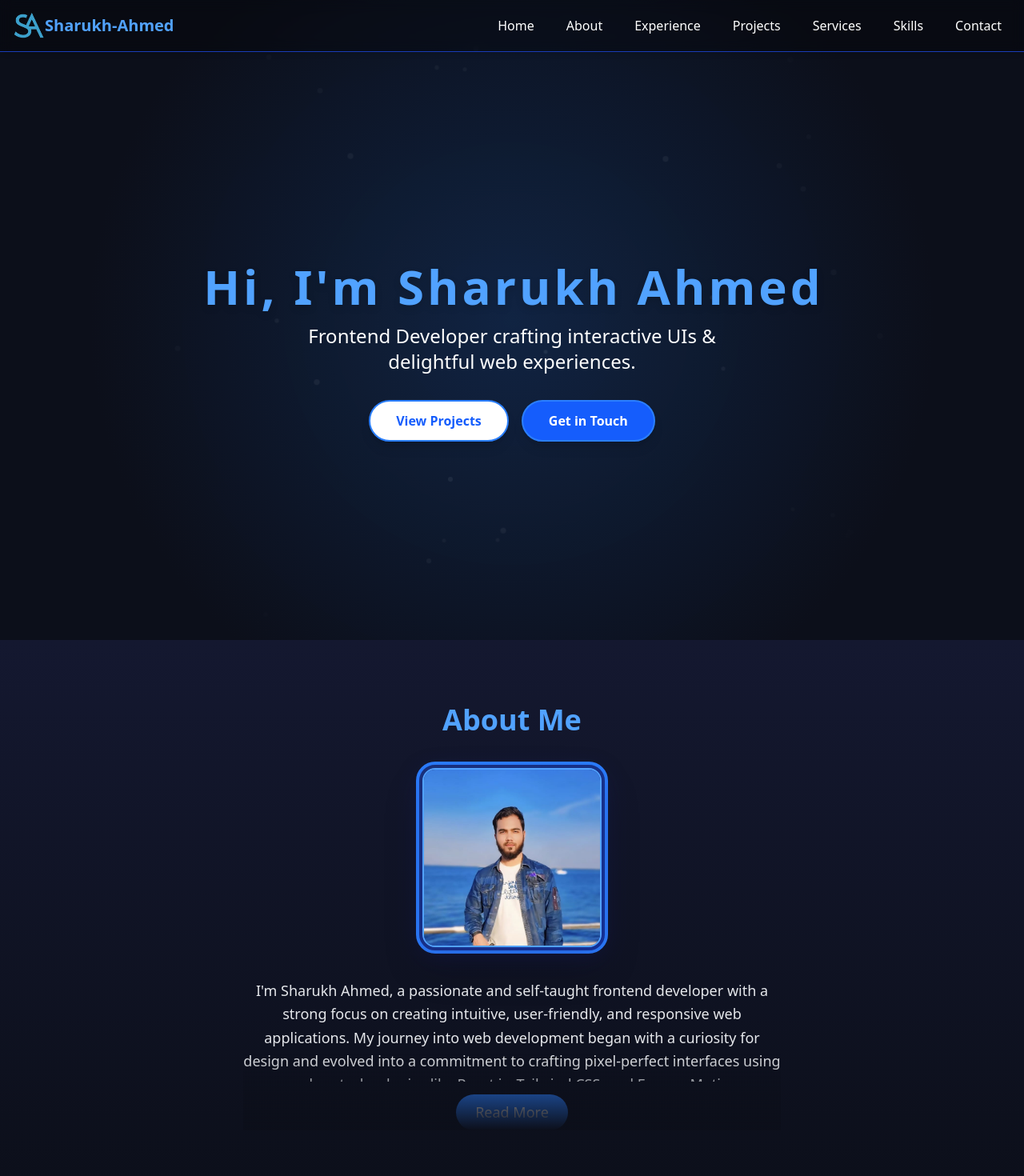
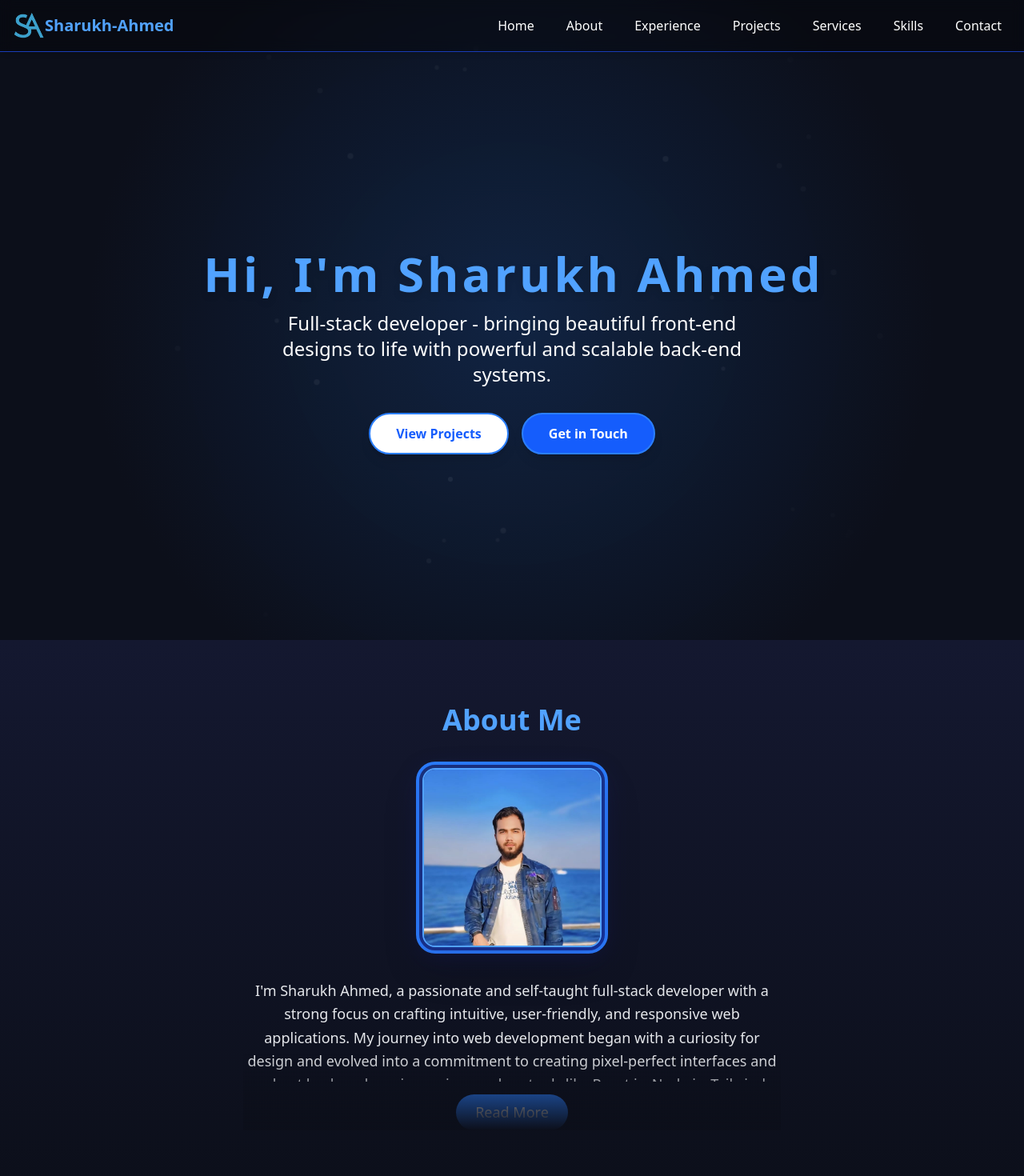
Before and after one commit to Sharukh-Ahmed/My-Portfolio, a React (Vite) app in the folder client/: page / in a window 1280 px wide. Shown: the top 1470 px of the page at 80% size. Built offline with nearby package versions, Linux system fonts and the light colour scheme.

Commit message:
About updated

```diff
--- a/client/src/App.jsx
+++ b/client/src/App.jsx
@@ -35,7 +35,7 @@ const projects = [
 
 // Work Experience
 const workExperience = [
-  { role: "Content Editor", period: "2016 to 2018", company: "Freelance" , description: "Edited, proofread, and managed content ensuring consistency and accuracy." },
+  { role: "Content Editor", period: "2016 to 2018", company: "Freelance", description: "Edited, proofread, and managed content ensuring consistency and accuracy." },
   { role: "Research", period: "2018 to 2022", company: "Freelance", description: "Deep researcher of subjects, ideologies, literature, and religion." },
   { role: "B-Tech Graduate", period: "July-2022", company: "Osmania University", description: "Graduated as an Engineer 🎓" },
   { role: "Junior Engineer", period: "Sept-2022 to Aug-2023", company: "RAS International", description: "Worked on real engineering problems, analyses, design and project support." },
@@ -163,7 +163,7 @@ export default function App() {
           ))}
         </motion.h1>
         <motion.p initial={{ y: 50, opacity: 0 }} animate={{ y: 0, opacity: 1 }} transition={{ delay: 0.3, duration: 1 }} className="relative z-10 mt-4 text-base sm:text-xl md:text-2xl max-w-xl text-white">
-          Frontend Developer crafting interactive UIs & delightful web experiences.
+          Full-stack developer - bringing beautiful front-end designs to life with powerful and scalable back-end systems.
         </motion.p>
         {/* Hero Buttons */}
         <div className="relative z-10 mt-8 flex flex-col sm:flex-row gap-4 justify-center items-center">
@@ -208,10 +208,14 @@ export default function App() {
           </motion.div>
           <div className="relative w-full text-center">
             <motion.div className={`overflow-hidden transition-all duration-500 ease-in-out ${aboutExpanded ? 'max-h-[1000px]' : 'max-h-32'}`} initial={{ opacity: 0 }} whileInView={{ opacity: 1 }} transition={{ delay: 0.3, duration: 1 }}>
-              <p>I'm Sharukh Ahmed, a passionate and self-taught frontend developer with a strong focus on creating intuitive, user-friendly, and responsive web applications. My journey into web development began with a curiosity for design and evolved into a commitment to crafting pixel-perfect interfaces using modern technologies like React.js, Tailwind CSS, and Framer Motion.</p>
+              <p>I'm Sharukh Ahmed, a passionate and self-taught full-stack developer with a strong focus on crafting intuitive, user-friendly, and responsive web applications. My journey into web development began with a curiosity for design and evolved into a commitment to creating pixel-perfect interfaces and robust back-end services using modern tools like React.js, Node.js, Tailwind CSS, and MongoDB.</p>
+
               <p className="mt-4">With a background in engineering and project management, I bring a unique blend of problem-solving, attention to detail, and structured thinking to every project.</p>
-              <p className="mt-4">I'm comfortable working across the full frontend stack — translating designs into interactive interfaces and utilizing REST APIs. My work is driven by the belief that great software is built at the intersection of design, technology, and empathy for the end user.</p>
+
+              <p className="mt-4">I'm comfortable working across the full stack — turning ideas into polished front-end experiences, building efficient REST APIs, and ensuring seamless data flow. My work is driven by the belief that great software is built at the intersection of design, technology, and empathy for the end user.</p>
+
               <p className="mt-4">When I'm not coding, I love exploring new tools and frameworks, learning about accessibility best practices, and continuously improving my craft. I'm currently looking for opportunities where I can contribute to a dynamic team and grow as a developer.</p>
+
             </motion.div>
             {!aboutExpanded && <div className="absolute bottom-0 left-0 right-0 h-24 bg-gradient-to-t from-[#0c0f1a] to-transparent pointer-events-none" />}
             <button onClick={() => setAboutExpanded(!aboutExpanded)} className="mt-4 px-6 py-2 bg-blue-500 hover:bg-blue-400 rounded-full text-white transition">
```
